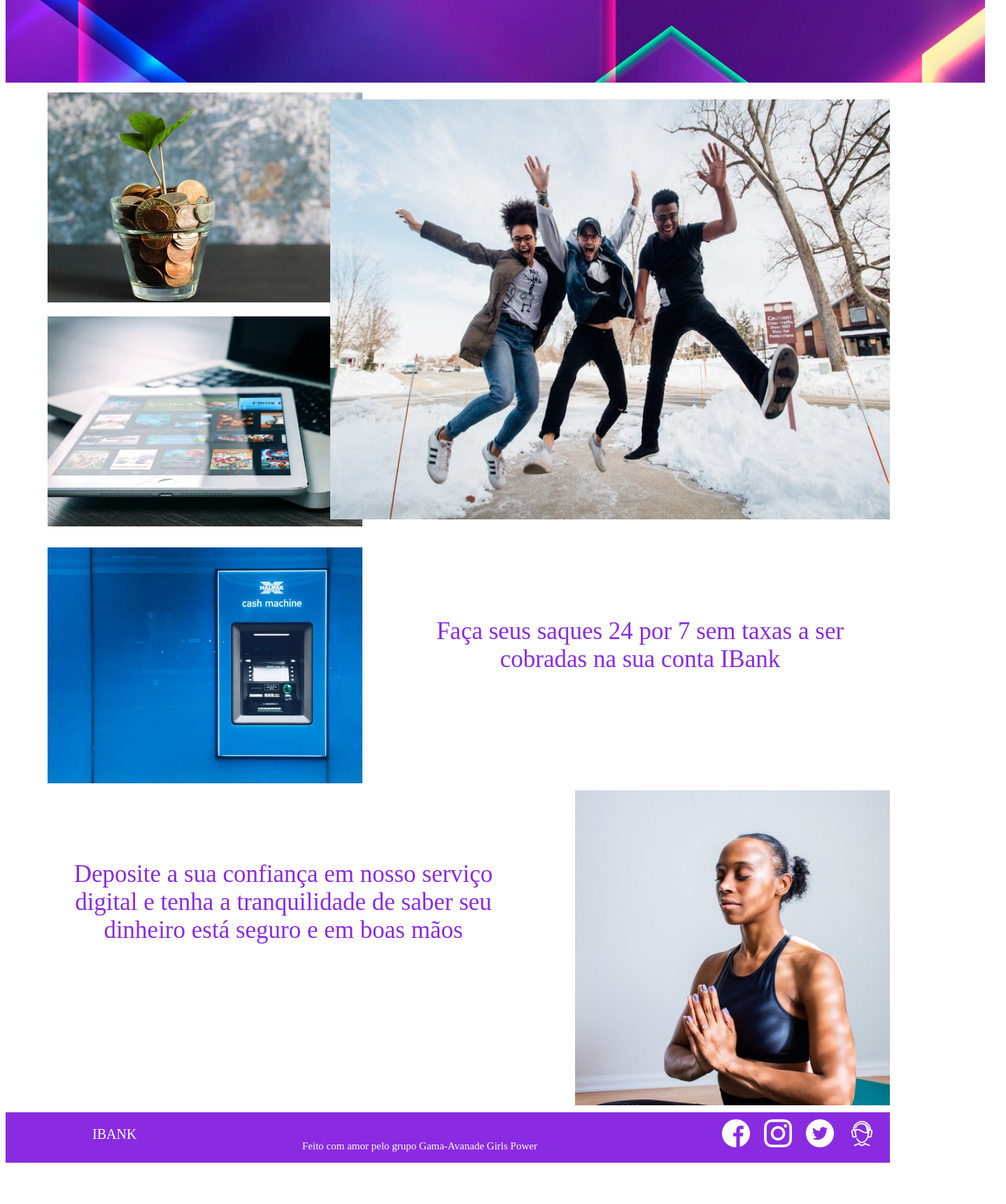
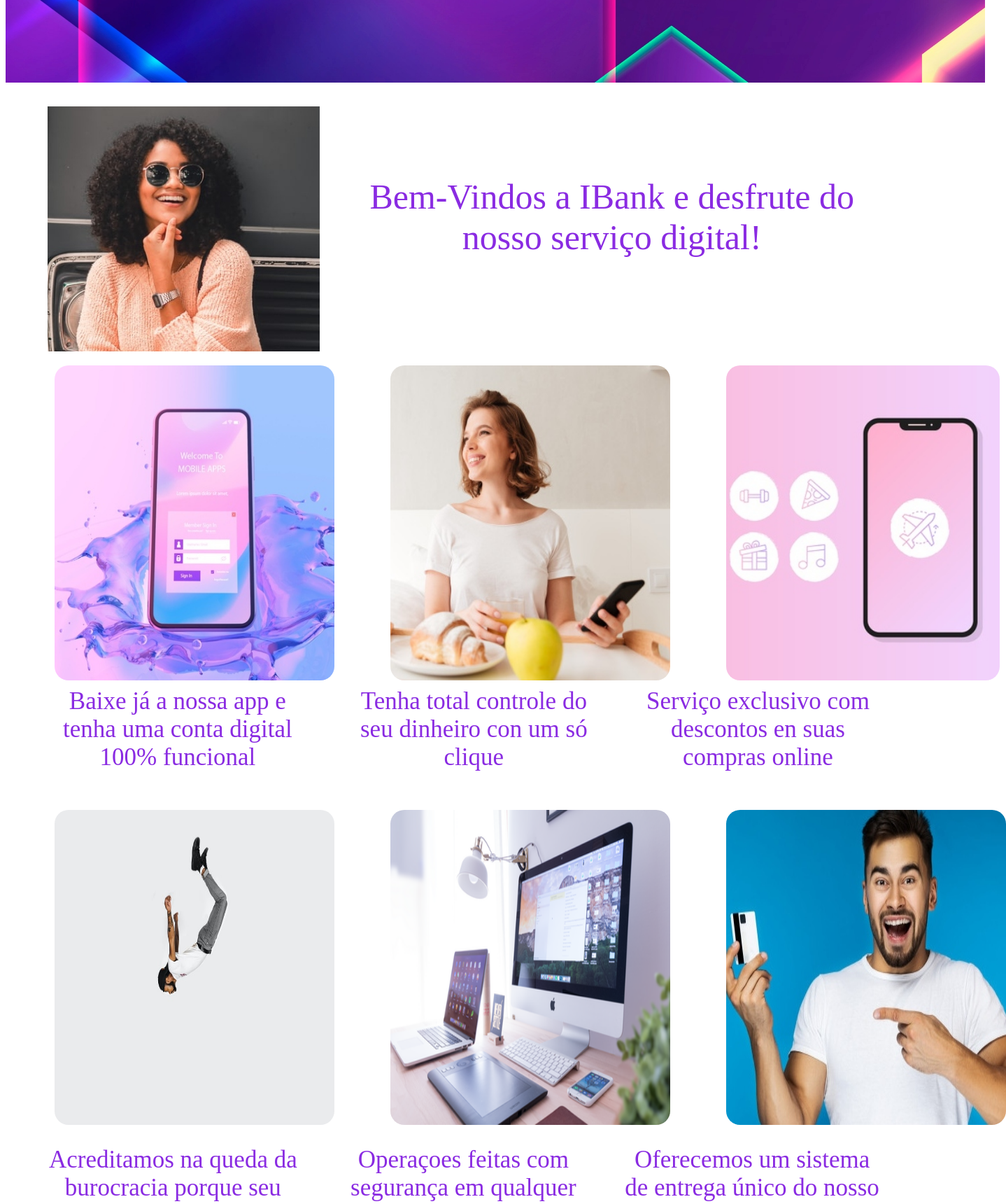
Before and after one commit to simone-art/projeto-ibank, an Angular app: page / in a window 1280 px wide. Shown: the part 440-2160 px from the top of the page at 70% size, 1438 px wide, since content can reach past the window. Before the commit the page ends 2109 px from the top, so only its background shows below. Built offline with nearby package versions, Linux system fonts and the light colour scheme.

Commit message:
Incluido el http dentro de App Module ts e na tela login

```diff
--- a/src/app/app-routing.module.ts
+++ b/src/app/app-routing.module.ts
@@ -5,6 +5,7 @@
 
 
 const routes: Routes = [
+  { path: '', component: HomeComponent },
   { path: 'home', component: HomeComponent },
   { path: 'login', component: LoginComponent }
 ];
--- a/src/app/app.module.ts
+++ b/src/app/app.module.ts
@@ -1,5 +1,6 @@
 import { BrowserModule } from '@angular/platform-browser';
 import { NgModule } from '@angular/core';
+import { HttpClientModule } from '@angular/common/http';
 
 
 import { AppRoutingModule } from './app-routing.module';
@@ -24,7 +25,8 @@
   ],
   imports: [
     BrowserModule,
-    AppRoutingModule
+    AppRoutingModule,
+    HttpClientModule
   ],
   providers: [],
   bootstrap: [AppComponent]
--- a/src/app/home/home.component.html
+++ b/src/app/home/home.component.html
@@ -1,6 +1,6 @@
 <section>
     <div class="container-bemvindos">
-        <img src="../../assets/images/mulher-sorrindo.jpg" class="imagem-bemvindos" alt="">
+        <img src="../../assets/images/mulher2.jpg" class="imagem-bemvindos" alt="">
         <p class="bemvindos-ibank">Bem-Vindos a IBank e desfrute do nosso serviço digital!</p>
     </div>
 </section>
@@ -23,7 +23,7 @@
     <div class="container-beneficios-dos">
         <img src="../../assets/images/queda5.jpg" class="imagem-beneficios-dos" alt="">
         <img src="../../assets/images/technology.png" class="imagem-beneficios-dos" alt="">
-        <img src="../../assets/images/homen.jpg" class="imagem-beneficios-dos" alt="">
+        <img src="../../assets/images/homem.jpg" class="imagem-beneficios-dos" alt="">
     </div>
     <div class="textos-beneficios-dos">
         <p class="beneficios-ibank-dos">Acreditamos na queda da burocracia porque seu tempo vale ouro</p>
--- a/src/app/login/login.component.ts
+++ b/src/app/login/login.component.ts
@@ -1,4 +1,5 @@
 import { Component, OnInit } from '@angular/core';
+import { HttpClient } from '@angular/common/http';
 
 @Component({
   selector: 'app-login',
@@ -12,11 +13,22 @@
   numeroAgencia = '';
   senhaValor = '';
 
-  constructor() { }
+  cliente = {};
+
+  constructor(private http: HttpClient) { }
+
   ngOnInit(): void {
   }
   enviarDados(){
     console.log ('Babú perdeu o Big Brother');
+    this.http.post("http://localhost:57434/api/clientes/login", {
+      Conta: this.numeroConta,
+      Agencia: this.numeroAgencia,
+      Senha: this.senhaValor
+    }).subscribe((dados: any)=>{
+      this.cliente = dados;
+      console.log(this.cliente)
+    });
 
   }
 
```
Also changed, not shown: src/assets/images/homem.jpg (added), src/assets/images/homen.jpg (deleted).
